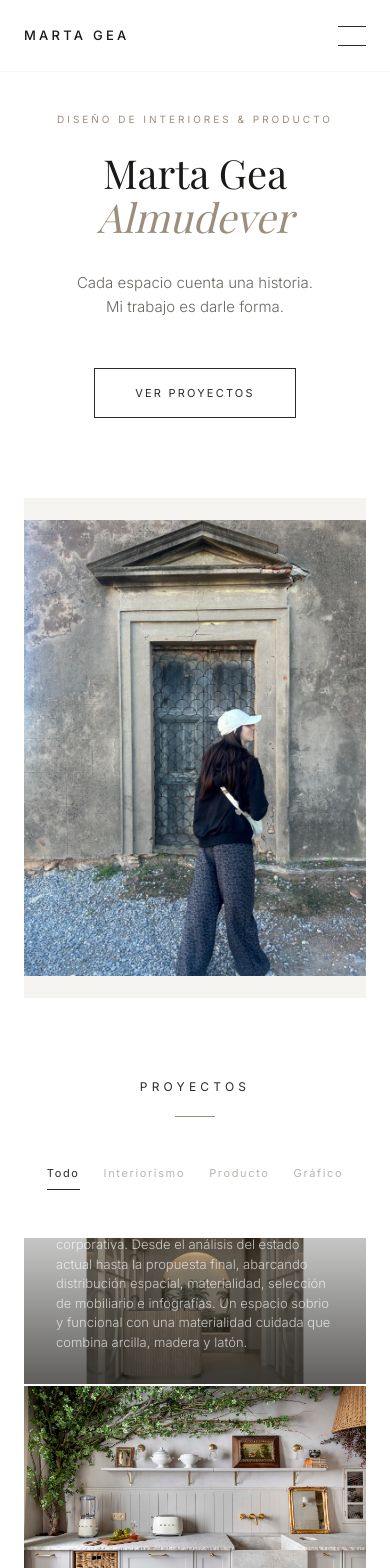
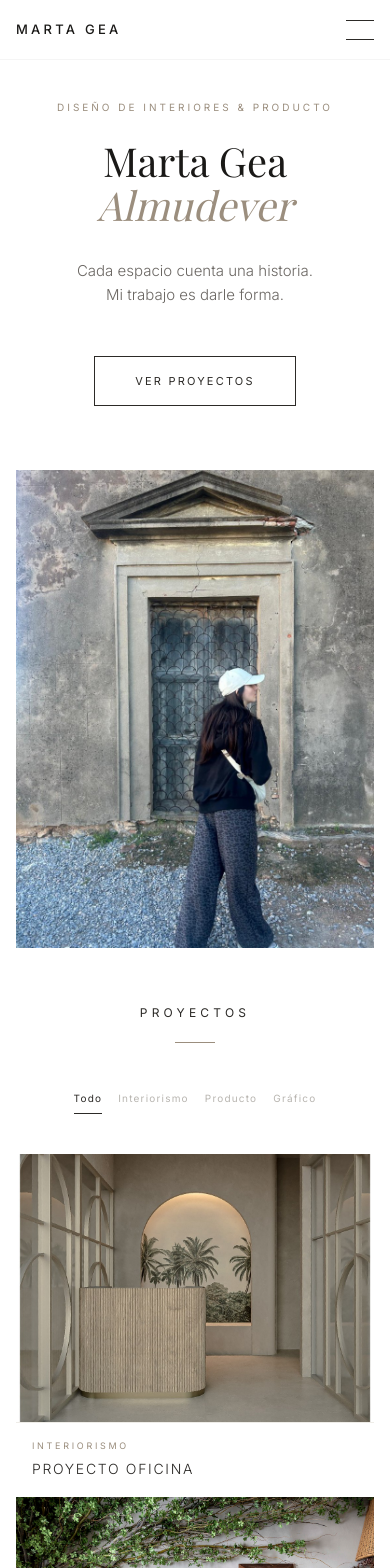
Before and after one commit to martagea5/marta-gea-portfolio, a Next.js app: page / in a window 390 px wide. Shown: the top 1568 px of the page. Built offline with nearby package versions, Linux system fonts and the light colour scheme.

Commit message:
Mejorar responsive movil: info debajo de imagen, ratios y padding

```diff
--- a/src/components/Contact.tsx
+++ b/src/components/Contact.tsx
@@ -28,7 +28,7 @@ export default function Contact() {
   return (
     <section
       id="contacto"
-      className="py-20 md:py-32 lg:py-40 px-6 md:px-12 lg:px-20 bg-charcoal text-white"
+      className="py-14 md:py-32 lg:py-40 px-4 md:px-12 lg:px-20 bg-charcoal text-white"
     >
       <SectionHeader title="CONTACTO" light />
 
--- a/src/components/Hero.tsx
+++ b/src/components/Hero.tsx
@@ -8,7 +8,7 @@ export default function Hero() {
   return (
     <section
       id="hero"
-      className="min-h-screen grid grid-cols-1 lg:grid-cols-2 items-center pt-[72px] px-6 md:px-12 lg:px-20 gap-10 lg:gap-20"
+      className="min-h-[auto] md:min-h-screen grid grid-cols-1 lg:grid-cols-2 items-center pt-[60px] md:pt-[72px] px-4 md:px-12 lg:px-20 gap-6 md:gap-10 lg:gap-20"
     >
       {/* Text */}
       <motion.div
@@ -51,7 +51,7 @@ export default function Hero() {
         initial={{ opacity: 0, scale: 1.02 }}
         animate={{ opacity: 1, scale: 1 }}
         transition={{ duration: 1.1, delay: 0.2, ease: [0.25, 0.46, 0.45, 0.94] }}
-        className="relative flex items-center justify-center min-h-[500px] lg:min-h-[700px] bg-stone-50"
+        className="relative flex items-center justify-center min-h-[320px] sm:min-h-[400px] md:min-h-[500px] lg:min-h-[700px] bg-stone-50"
       >
         <Image
           src={asset("/img/marta-hero.jpg")}
--- a/src/components/Nav.tsx
+++ b/src/components/Nav.tsx
@@ -31,7 +31,7 @@ export default function Nav() {
   return (
     <>
       <nav
-        className={`fixed top-0 inset-x-0 z-50 flex items-center justify-between h-[72px] px-6 md:px-12 lg:px-20 transition-all duration-300 ${
+        className={`fixed top-0 inset-x-0 z-50 flex items-center justify-between h-[60px] md:h-[72px] px-4 md:px-12 lg:px-20 transition-all duration-300 ${
           scrolled
             ? "bg-white/95 backdrop-blur-xl shadow-[0_1px_30px_rgba(0,0,0,0.06)]"
             : "bg-white/80 backdrop-blur-md"
--- a/src/components/ProjectDetail.tsx
+++ b/src/components/ProjectDetail.tsx
@@ -41,7 +41,7 @@ export default function ProjectDetail({ project }: { project: Project }) {
     <>
       <section
         id={project.id}
-        className="py-20 md:py-32 lg:py-40 px-6 md:px-12 lg:px-20 bg-offwhite border-t border-stone-100"
+        className="py-14 md:py-32 lg:py-40 px-4 md:px-12 lg:px-20 bg-offwhite border-t border-stone-100"
       >
         <SectionHeader
           title={project.title}
--- a/src/components/Projects.tsx
+++ b/src/components/Projects.tsx
@@ -33,17 +33,17 @@ export default function Projects({
   return (
     <section
       id="proyectos"
-      className="py-20 md:py-32 lg:py-40 px-6 md:px-12 lg:px-20"
+      className="py-14 md:py-32 lg:py-40 px-4 md:px-12 lg:px-20"
     >
       <SectionHeader title="PROYECTOS" />
 
       {/* Filters */}
-      <div className="flex justify-center gap-6 md:gap-8 mb-12 md:mb-16 flex-wrap">
+      <div className="flex justify-center gap-4 sm:gap-6 md:gap-8 mb-10 md:mb-16 flex-wrap">
         {filters.map((f) => (
           <button
             key={f.value}
             onClick={() => onFilterChange(f.value)}
-            className={`text-[11px] tracking-[0.15em] pb-2 relative transition-colors ${
+            className={`text-[10px] sm:text-[11px] tracking-[0.12em] sm:tracking-[0.15em] pb-2 relative transition-colors ${
               active === f.value
                 ? "text-charcoal"
                 : "text-stone-300 hover:text-stone-500"
@@ -90,22 +90,32 @@ export default function Projects({
                 <div
                   className={`relative overflow-hidden bg-stone-200 ${
                     project.featured
-                      ? "aspect-[21/9]"
-                      : "aspect-[16/10]"
+                      ? "aspect-[4/3] md:aspect-[21/9]"
+                      : "aspect-[4/3] md:aspect-[16/10]"
                   }`}
                 >
                   <Image
                     src={asset(project.thumbnail)}
                     alt={project.title}
                     fill
-                    className="object-cover object-center transition-transform duration-700 ease-out group-hover:scale-[1.03]"
+                    className="object-cover object-center transition-transform duration-700 ease-out md:group-hover:scale-[1.03]"
                     sizes="(max-width: 768px) 100vw, 50vw"
                   />
                 </div>
 
-                {/* Overlay */}
+                {/* Mobile: info below image */}
+                <div className="md:hidden px-4 py-4 bg-white border-t border-stone-100">
+                  <span className="block text-[9px] tracking-[0.3em] text-stone-400 mb-1.5">
+                    {project.categoryLabel}
+                  </span>
+                  <h3 className="text-sm font-light tracking-[0.12em] text-charcoal">
+                    {project.title}
+                  </h3>
+                </div>
+
+                {/* Desktop: overlay */}
                 <div
-                  className={`absolute inset-x-0 bottom-0 px-8 py-8 md:px-10 md:py-8 bg-gradient-to-t from-ink/70 via-ink/30 to-transparent text-white transition-all duration-500 ${
+                  className={`hidden md:block absolute inset-x-0 bottom-0 px-10 py-8 bg-gradient-to-t from-ink/70 via-ink/30 to-transparent text-white transition-all duration-500 ${
                     project.featured
                       ? "opacity-100 translate-y-0"
                       : "opacity-0 translate-y-2 group-hover:opacity-100 group-hover:translate-y-0"
@@ -114,7 +124,7 @@ export default function Projects({
                   <span className="block text-[9px] tracking-[0.3em] opacity-80 mb-2">
                     {project.categoryLabel}
                   </span>
-                  <h3 className="text-base md:text-lg font-light tracking-[0.15em]">
+                  <h3 className="text-lg font-light tracking-[0.15em]">
                     {project.title}
                   </h3>
                   {project.featured && project.description && (
--- a/src/components/Studio.tsx
+++ b/src/components/Studio.tsx
@@ -68,7 +68,7 @@ export default function Studio() {
   return (
     <section
       id="sobre-mi"
-      className="py-20 md:py-32 lg:py-40 px-6 md:px-12 lg:px-20"
+      className="py-14 md:py-32 lg:py-40 px-4 md:px-12 lg:px-20"
     >
       <SectionHeader title="SOBRE MÍ" />
 
```
